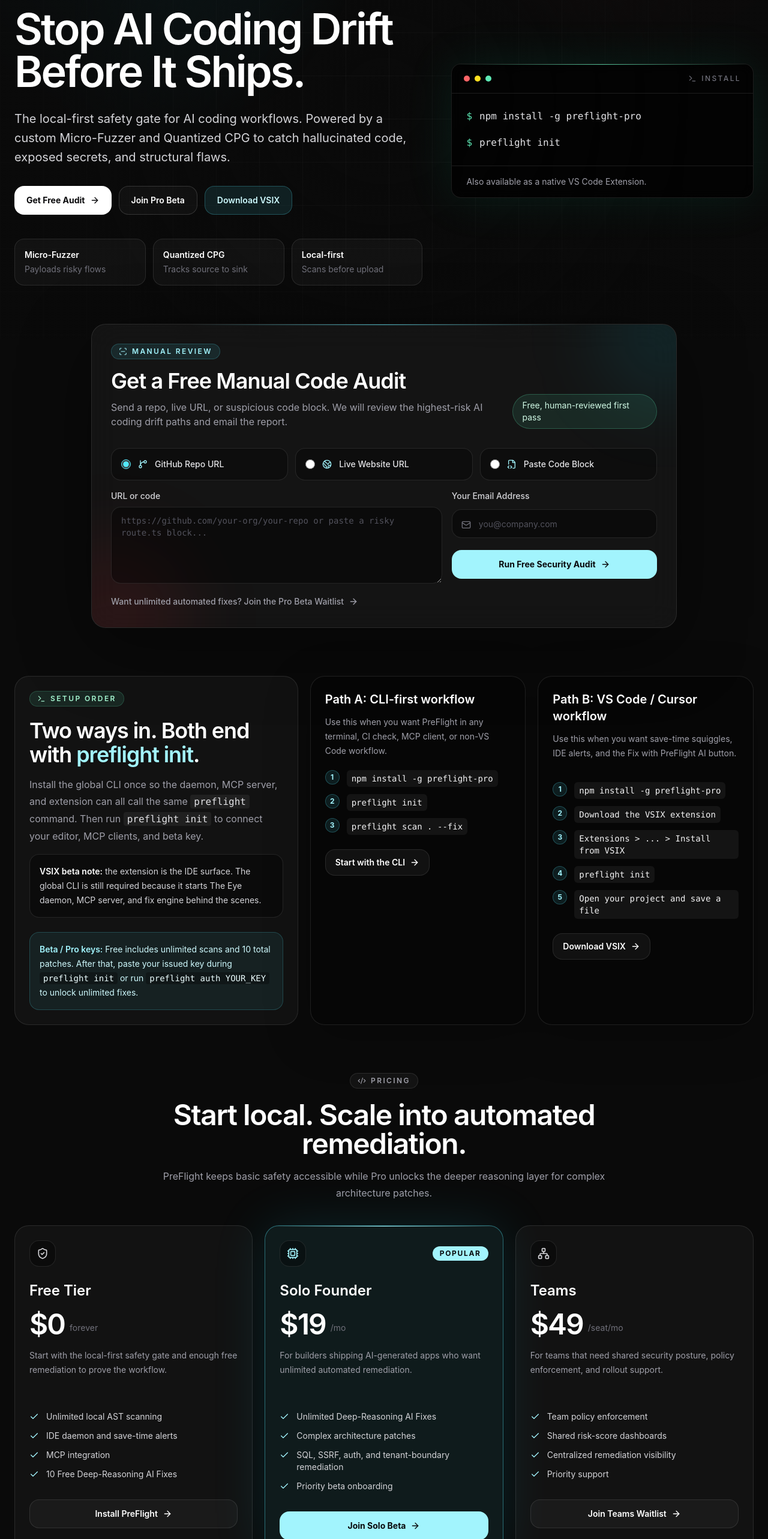
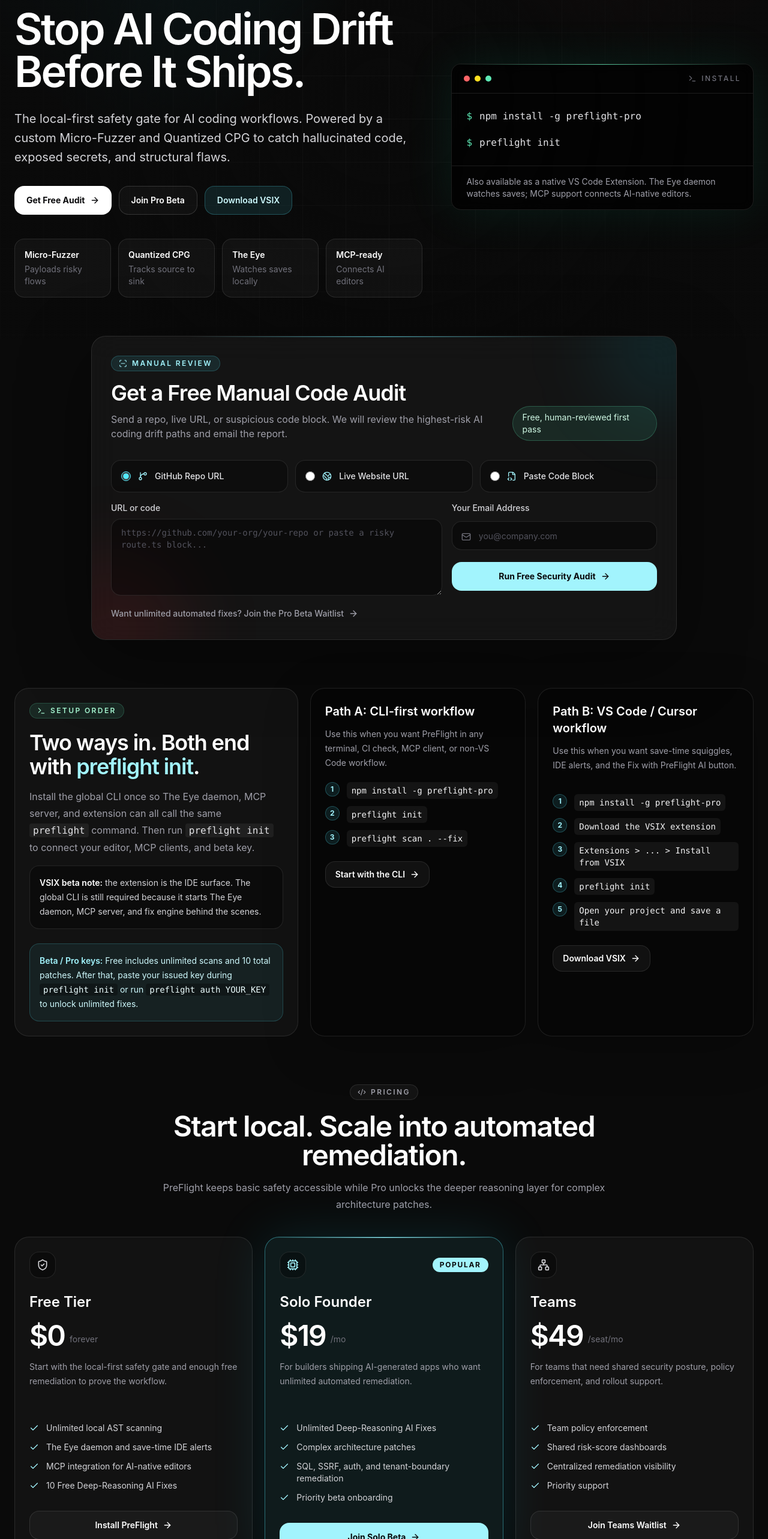
Before and after one commit to av29nassh-sketch/PreFlight, a Next.js app in the folder preflight-dashboard/: page / in a window 1280 px wide. Shown: the part 234-2800 px from the top of the page at 60% size. Built offline with nearby package versions, Linux system fonts and the light colour scheme.

Commit message:
docs: surface The Eye daemon and MCP bridge

```diff
--- a/preflight-dashboard/app/(marketing)/page.tsx
+++ b/preflight-dashboard/app/(marketing)/page.tsx
@@ -28,8 +28,8 @@
     description: "Start with the local-first safety gate and enough free remediation to prove the workflow.",
     features: [
       "Unlimited local AST scanning",
-      "IDE daemon and save-time alerts",
-      "MCP integration",
+      "The Eye daemon and save-time IDE alerts",
+      "MCP integration for AI-native editors",
       "10 Free Deep-Reasoning AI Fixes"
     ],
     cta: "Install PreFlight",
@@ -120,7 +120,7 @@
         ))}
       </div>
       <div className="border-t border-white/10 px-6 py-4 text-sm text-zinc-400">
-        Also available as a native VS Code Extension.
+        Also available as a native VS Code Extension. The Eye daemon watches saves; MCP support connects AI-native editors.
       </div>
     </div>
   );
@@ -139,7 +139,7 @@
             Two ways in. Both end with <span className="text-cyan-200">preflight init</span>.
           </h2>
           <p className="mt-4 text-base leading-7 text-zinc-400">
-            Install the global CLI once so the daemon, MCP server, and extension can all call the same <code className="rounded bg-white/[0.06] px-1.5 py-0.5 font-mono text-zinc-200">preflight</code> command. Then run <code className="rounded bg-white/[0.06] px-1.5 py-0.5 font-mono text-zinc-200">preflight init</code> to connect your editor, MCP clients, and beta key.
+            Install the global CLI once so The Eye daemon, MCP server, and extension can all call the same <code className="rounded bg-white/[0.06] px-1.5 py-0.5 font-mono text-zinc-200">preflight</code> command. Then run <code className="rounded bg-white/[0.06] px-1.5 py-0.5 font-mono text-zinc-200">preflight init</code> to connect your editor, MCP clients, and beta key.
           </p>
           <div className="mt-4 rounded-2xl border border-white/10 bg-black/35 p-4 text-sm leading-6 text-zinc-300">
             <span className="font-semibold text-white">VSIX beta note:</span> the extension is the IDE surface. The global CLI is still required because it starts The Eye daemon, MCP server, and fix engine behind the scenes.
@@ -241,11 +241,12 @@
             </a>
           </div>
 
-          <div className="mt-10 grid max-w-3xl gap-3 sm:grid-cols-3">
+          <div className="mt-10 grid max-w-4xl gap-3 sm:grid-cols-2 lg:grid-cols-4">
             {[
               ["Micro-Fuzzer", "Payloads risky flows"],
               ["Quantized CPG", "Tracks source to sink"],
-              ["Local-first", "Scans before upload"]
+              ["The Eye", "Watches saves locally"],
+              ["MCP-ready", "Connects AI editors"]
             ].map(([title, copy]) => (
               <div className="rounded-2xl border border-white/10 bg-white/[0.035] p-4" key={title}>
                 <div className="text-sm font-semibold text-white">{title}</div>
```
Also changed, not shown: 1 other file (tests, documents, lock files or other folders).
